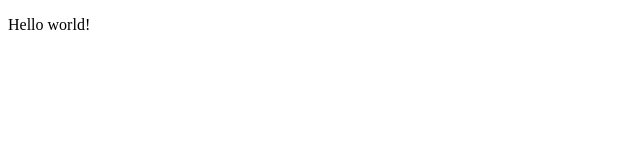
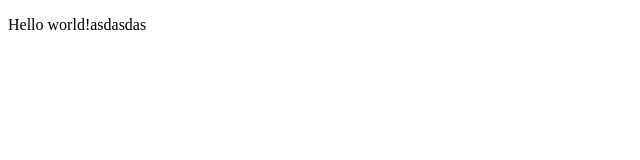
Before and after one commit to SHEFFcode/mainrepo, a plain HTML site: page index.html in a window 1280 px wide. Shown: the full height of the page, 0-640 px from the left. Drawn offline with Linux system fonts and the light colour scheme.

Commit message:
small change

```diff
--- a/index.html
+++ b/index.html
@@ -7,6 +7,6 @@
   <title>Test</title>
 </head>
 <body>
-  <p>Hello world!</p>
+  <p>Hello world!asdasdas</p>
 </body>
 </html>
```
